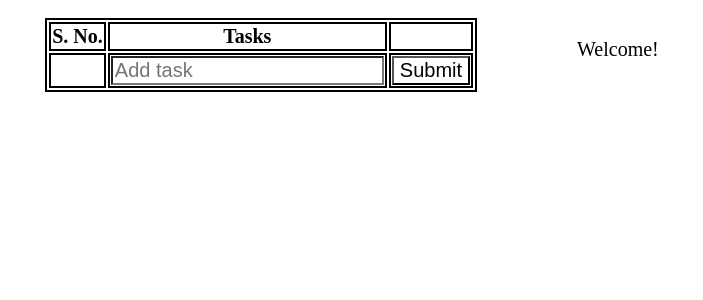
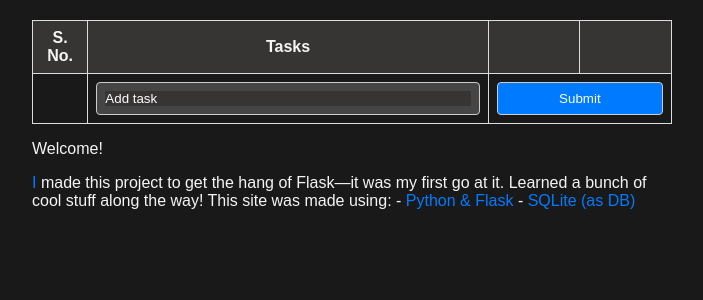
Before and after one commit to krishnams0ni/taskNest, a Flask app: page / in a window 1280 px wide. Shown: the top 300 px of the page, without its empty margins (288-991 px from the left). Run offline with Flask 3, Linux system fonts and the light colour scheme.

Commit message:
Added css

```diff
--- a/main.py
+++ b/main.py
@@ -27,6 +27,9 @@ def home():
             db.session.commit()
             flash("Task added!", "info")
             return redirect("/")
+        else:
+            flash("Task cannot be empty.")
+            return redirect("/")
     data = tasks.query.all()
     return render_template("index.html", data=data)
 
@@ -40,6 +43,27 @@ def delete_task(task_id):
     return redirect("/")
 
 
+@app.route("/edit/<int:task_id>", methods=["GET", "POST"])
+def edit_task(task_id):
+    task_to_edit = tasks.query.get_or_404(task_id)
+
+    if request.method == "POST":
+        edited_data = request.form["edited_task"]
+        if edited_data == "":
+            flash("Task cannot be empty.")
+            return redirect("/")
+        task_to_edit.data = edited_data
+        db.session.commit()
+        flash("Task updated!", "info")
+        return redirect("/")
+
+    flash("Edit task.")
+    data = tasks.query.all()
+    return render_template(
+        "index.html", data=data, id=task_id, task_to_edit=task_to_edit
+    )
+
+
 if __name__ == "__main__":
     app.run(debug=True)
 with app.app_context():
--- a/templates/index.html
+++ b/templates/index.html
@@ -3,43 +3,103 @@
 <head>
     <meta charset="UTF-8">
     <title>taskNest</title>
+    <style>
+        body {
+            font-family: Arial, sans-serif;
+            color: #f5f5f5;
+            background-color: #1a1919;
+            margin: 0 auto;
+            padding: 20px;
+            width: 50%;
+        }
+
+        table {
+            width: 100%;
+            border-collapse: collapse;
+            table-layout: fixed;
+        }
+
+
+        th, td {
+            border: 1px solid #ddd;
+            padding: 8px;
+        }
+
+        th, ::placeholder {
+            background-color: #373434;
+        }
+
+        input[type="text"],
+        input[type="submit"] {
+            padding: 8px;
+            border-radius: 4px;
+            border: 1px solid #ccc;
+            width: 100%;
+            box-sizing: border-box;
+            background-color: #454545;
+        }
+
+        ::placeholder {
+            color: white;
+            border-right: 10px;
+            opacity: 1;
+        }
+
+        th:first-child,
+        td:first-child {
+            width: 6%;
+        }
+
+        th:nth-child(2),
+        td:nth-child(2) {
+            width: 60%;
+        }
+
+        input[type="submit"] {
+            background-color: #007bff;
+            color: #fff;
+            cursor: pointer;
+            white-space: normal;
+            word-wrap: break-word;
+        }
+
+        a {
+            color: #007bff;
+            text-decoration: none;
+        }
+
+        a:hover {
+            text-decoration: underline;
+        }
+    </style>
 </head>
 <body>
-<style>
-    * {
-        font-size: 20px;
-    }
-    html {
-        padding: 10px 0;
-        display: table;
-        margin: auto;
-    }
-    body {
-        vertical-align: middle;
-        justify-content: center;
-        display: flex;
-        gap: 100px;
-    }
-    table, th, td {
-        border: 2px solid black;
-    }
-    input {
-        background-color: transparent
-    }
-</style>
 <table>
     <tr>
         <th>S. No.</th>
         <th>Tasks</th>
         <th></th>
+        <th></th>
     </tr>
     {% for i in data %}
     <tr>
-            <td>{{ loop.index }}</td>
+        <td align="center">{{ loop.index }}</td>
+        {% if id == i.id %}
+        <form method="POST" action="/edit/{{ i.id }}">
+            <td>
+                <input type="text" name="edited_task" value="{{ task_to_edit.data }}">
+            </td>
+            <td colspan="2"><input type="submit" value="Submit"></td>
+        </form>
+        {% else %}
         <td>{{ i.data }}</td>
+        <td><form method="GET" action="/edit/{{ i.id }}">
+            <input type="submit" value="Modify">
+        </form></td>
         <td><form method="POST" action="/delete/{{ i.id }}">
             <input type="submit" value="Delete">
         </form></td>
+        {% endif %}
     </tr>
     {% endfor %}
     <form method="POST">
@@ -63,6 +122,12 @@
     <p>{{ msg }}</p>
     {% endfor %}
     {% endif %}
+
+    <a href="https://krishnams0ni.github.io/" target="_blank">I</a> made this project to get the hang
+    of Flask—it was my first go at it. Learned a bunch of cool stuff along the way!
+    This site was made using:
+    - <a href="https://github.com/pallets/flask/" target="_blank">Python & Flask</a>
+    - <a href="https://www.sqlite.org" target="_blank">SQLite (as DB)</a>
 </div>
 </body>
 </html>
```
Also changed, not shown: other parts of templates/index.html (+1 -2 lines). Lines whose indentation alone changed are shown as unchanged.
